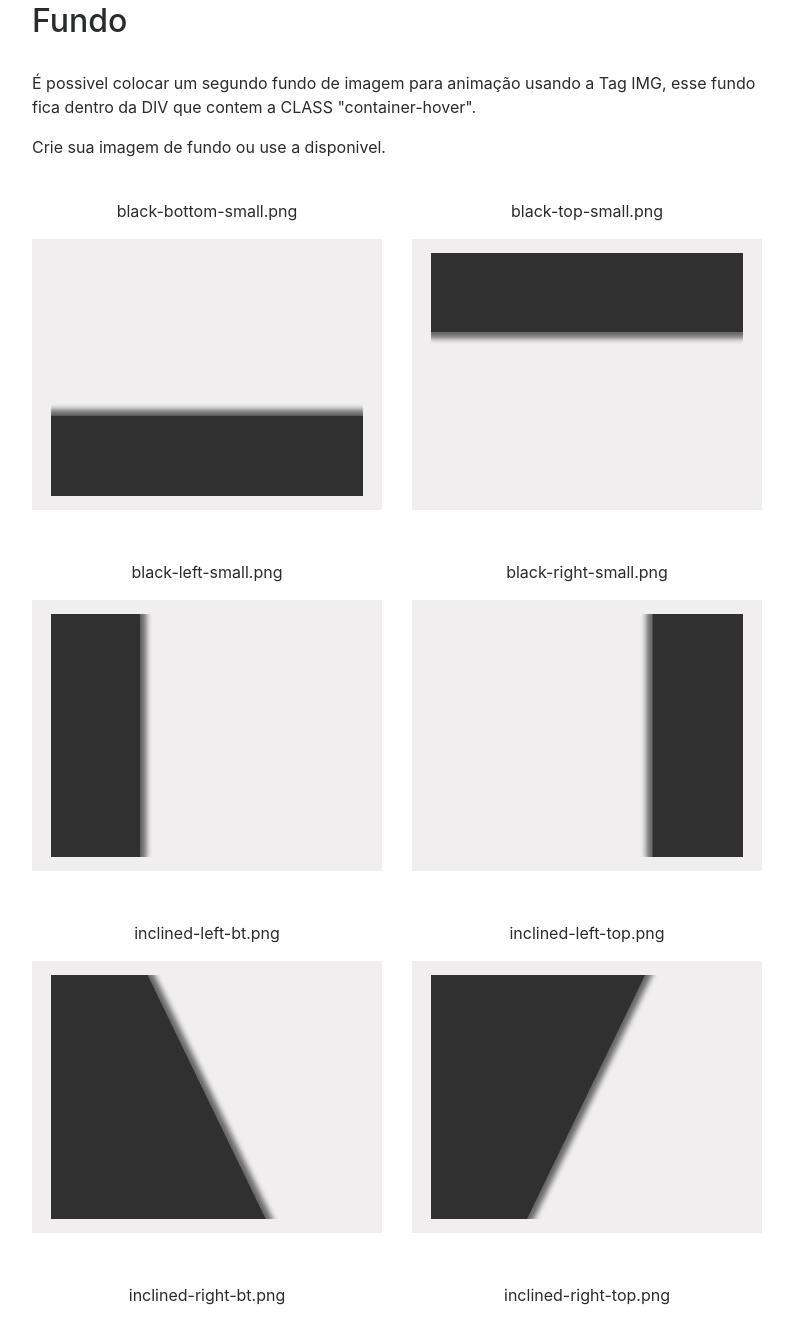
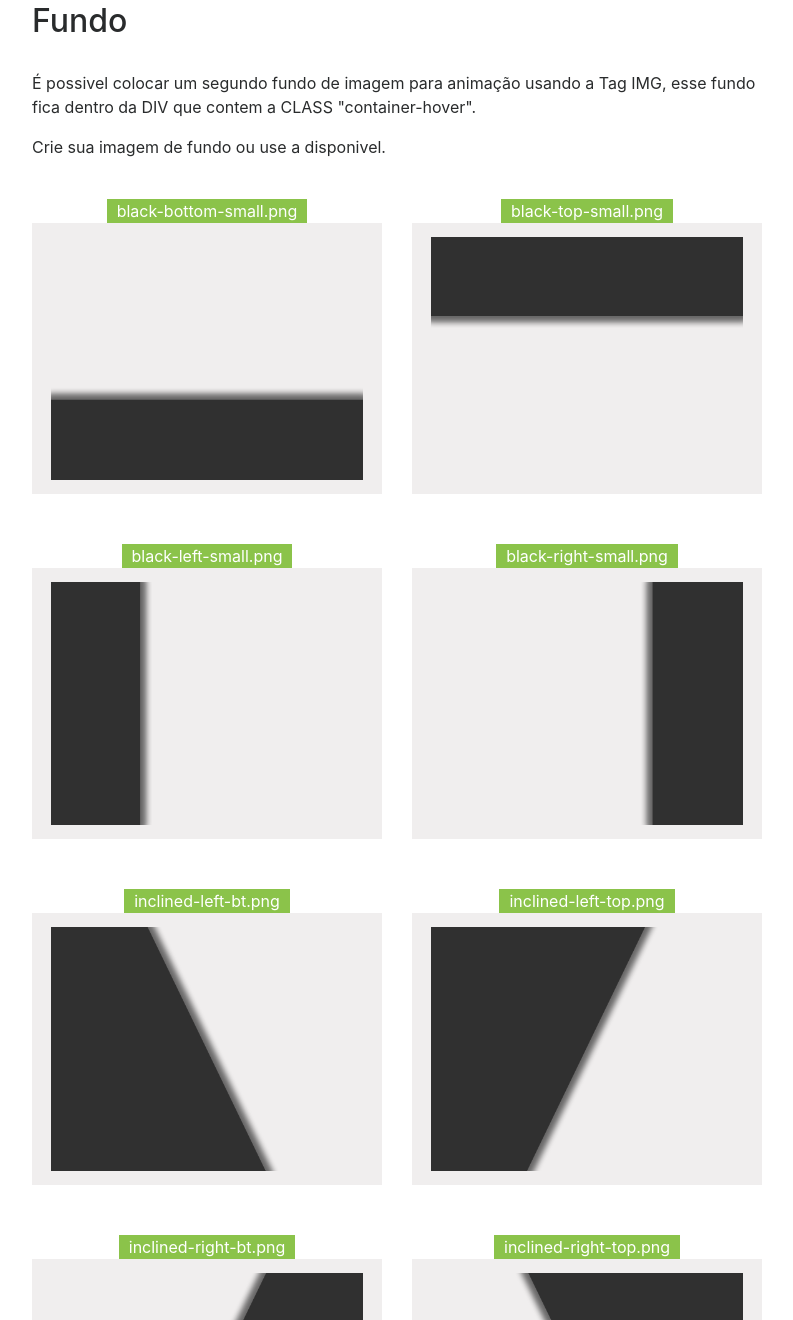
Before and after one commit to DiegoMoralesNavarro/-hover-animate.github.io, a website: page src/documentacao.html in a window 1280 px wide. Shown: the part 9774-11094 px from the top of the page, without its empty margins (243-1036 px from the left). Drawn offline with nearby package versions, Linux system fonts and the light colour scheme; files that its build step writes are made by us from their sources; files whose address does not match are found by name.

Commit message:
botão de baixar

```diff
--- a/src/documentacao.html
+++ b/src/documentacao.html
@@ -480,13 +480,14 @@
 
 			<div class="row justify-content-center text-center">
 				<div class="col-md-4">
-					<p>black-bottom-small.png</p>
+					<a href="img/bg/black-bottom-small.png" download="black-bottom-small" class="bt-green-2">black-bottom-small.png</a>
 					<div class="col container-codigo container-img">
 						<img src="img/bg/black-bottom-small.png">
 					</div>
+
 				</div>
 				<div class="col-md-4">
-					<p>black-top-small.png</p>
+					<a href="img/bg/black-top-small.png" download="black-top-small" class="bt-green-2">black-top-small.png</a>
 					<div class="col container-codigo container-img">
 						<img src="img/bg/black-top-small.png">
 					</div>
@@ -495,13 +496,13 @@
 
 			<div class="row justify-content-center text-center">
 				<div class="col-md-4">
-					<p>black-left-small.png</p>
+					<a href="img/bg/black-left-small.png" download="black-left-small" class="bt-green-2">black-left-small.png</a>
 					<div class="col container-codigo container-img">
 						<img src="img/bg/black-left-small.png">
 					</div>
 				</div>
 				<div class="col-md-4">
-					<p>black-right-small.png</p>
+					<a href="img/bg/black-right-small.png" download="black-right-small" class="bt-green-2">black-right-small.png</a>
 					<div class="col container-codigo container-img">
 						<img src="img/bg/black-right-small.png">
 					</div>
@@ -510,13 +511,13 @@
 
 			<div class="row justify-content-center text-center">
 				<div class="col-md-4">
-					<p>inclined-left-bt.png</p>
+					<a href="img/bg/inclined-left-bt.png" download="inclined-left-bt" class="bt-green-2">inclined-left-bt.png</a>
 					<div class="col container-codigo container-img">
 						<img src="img/bg/inclined-left-bt.png">
 					</div>
 				</div>
 				<div class="col-md-4">
-					<p>inclined-left-top.png</p>
+					<a href="img/bg/inclined-left-top.png" download="inclined-left-top" class="bt-green-2">inclined-left-top.png</a>
 					<div class="col container-codigo container-img">
 						<img src="img/bg/inclined-left-top.png">
 					</div>
@@ -525,15 +526,24 @@
 
 			<div class="row justify-content-center text-center">
 				<div class="col-md-4">
-					<p>inclined-right-bt.png</p>
+					<a href="img/bg/inclined-right-bt.png" download="inclined-right-bt" class="bt-green-2">inclined-right-bt.png</a>
 					<div class="col container-codigo container-img">
 						<img src="img/bg/inclined-right-bt.png">
 					</div>
 				</div>
 				<div class="col-md-4">
-					<p>inclined-right-top.png</p>
+					<a href="img/bg/inclined-right-top.png" download="inclined-right-top" class="bt-green-2">inclined-right-top.png</a>
 					<div class="col container-codigo container-img">
 						<img src="img/bg/inclined-right-top.png">
+					</div>
+				</div>
+			</div> <!--row-->
+
+			<div class="row justify-content-center text-center">
+				<div class="col-md-4">
+					<a href="img/bg/black.png" download="black" class="bt-green-2">black.png</a>
+					<div class="col container-codigo container-img">
+						<img src="img/bg/black.png">
 					</div>
 				</div>
 			</div> <!--row-->
@@ -634,6 +644,12 @@
 				</div>
 			</div> <!--row-->
 
+			<div class="row justify-content-center">
+				<div class="col-md-8">
+					<a href="css/hover-animate.css" download="hover-animate.css" class="bt-green-2">Download hover-animate.css</a>
+				</div>
+			</div>
+
 		</div> <!--container-->
 	</section>
 </main>
```
Also changed, not shown: dist/documentacao.html, 3 other files.
